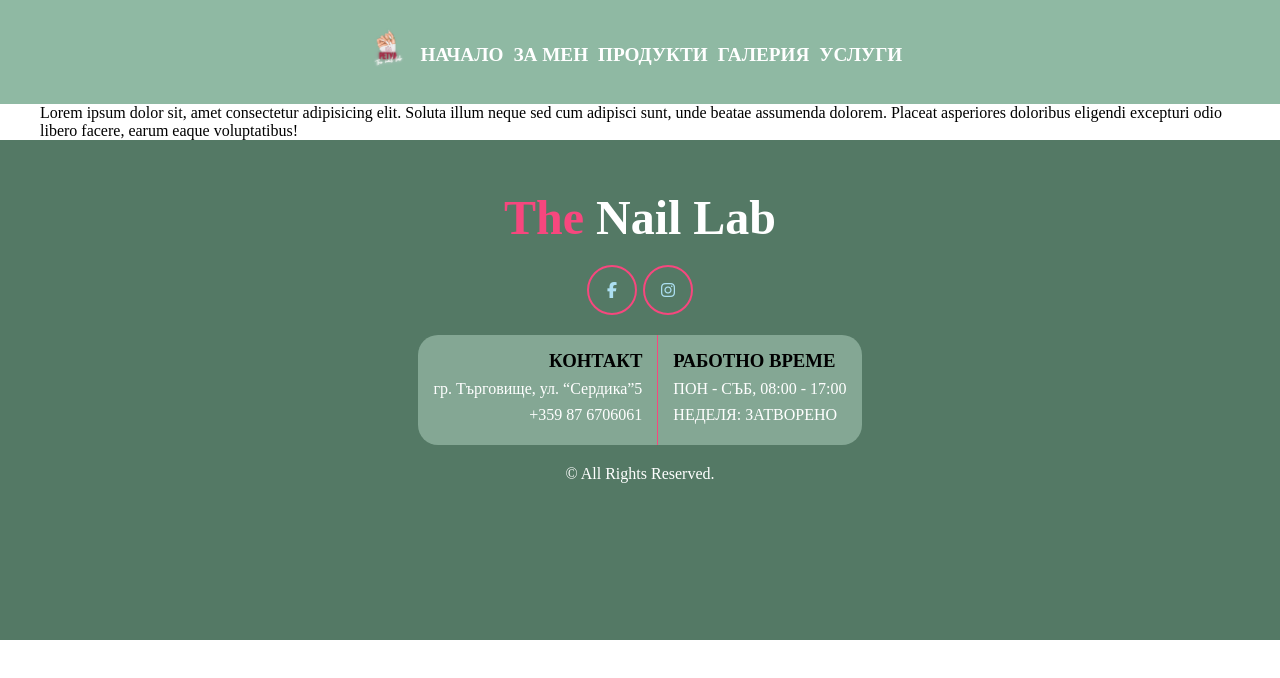
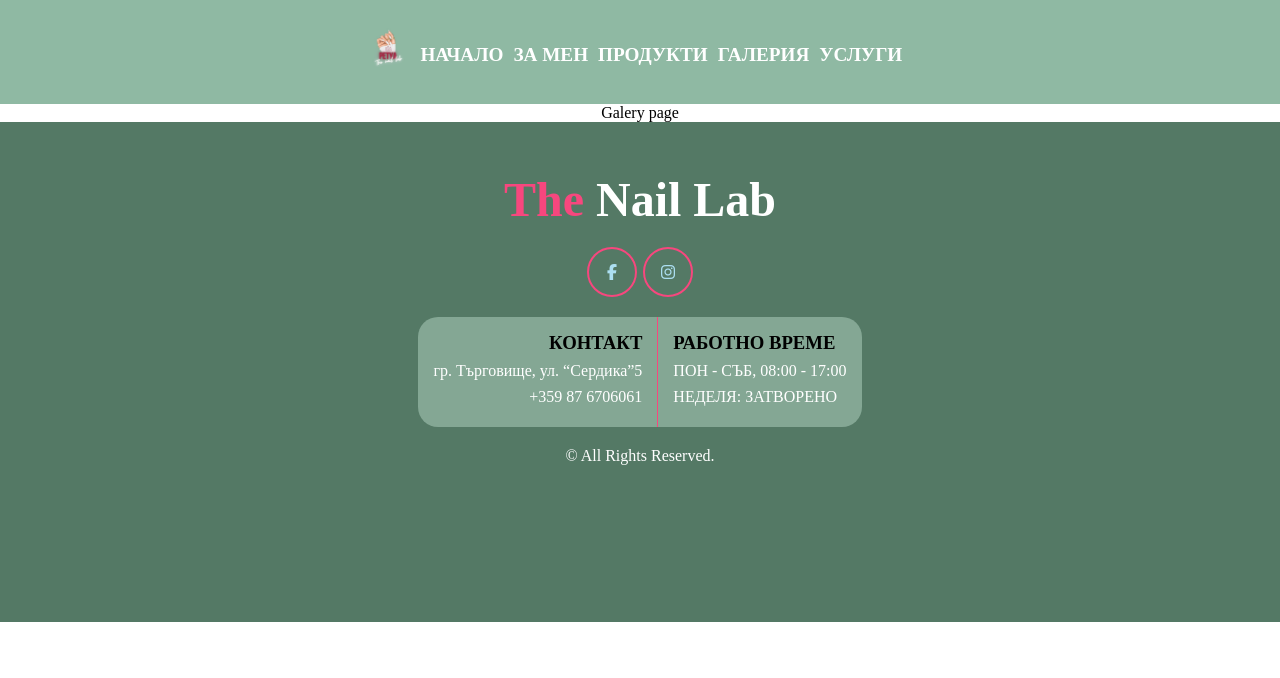
Before and after one commit to Zeus097/The-Nail-Lab, a plain HTML site: page siteLogic/04galery.html in a window 1280 px wide. Drawn offline with Linux system fonts and the light colour scheme.

Commit message:
updated text in main body.

```diff
--- a/siteLogic/04galery.html
+++ b/siteLogic/04galery.html
@@ -32,7 +32,7 @@
     </header>
 
     <main>
-        <p>Lorem ipsum dolor sit, amet consectetur adipisicing elit. Soluta illum neque sed cum adipisci sunt, unde beatae assumenda dolorem. Placeat asperiores doloribus eligendi excepturi odio libero facere, earum eaque voluptatibus!</p>
+        <p>Galery page</p>
     </main>
 
     <footer>
```
Also changed, not shown: siteLogic/02forMe.html (+1 -1 lines), siteLogic/03products.html (+1 -1 lines), siteLogic/05services.html (+1 -1 lines).
